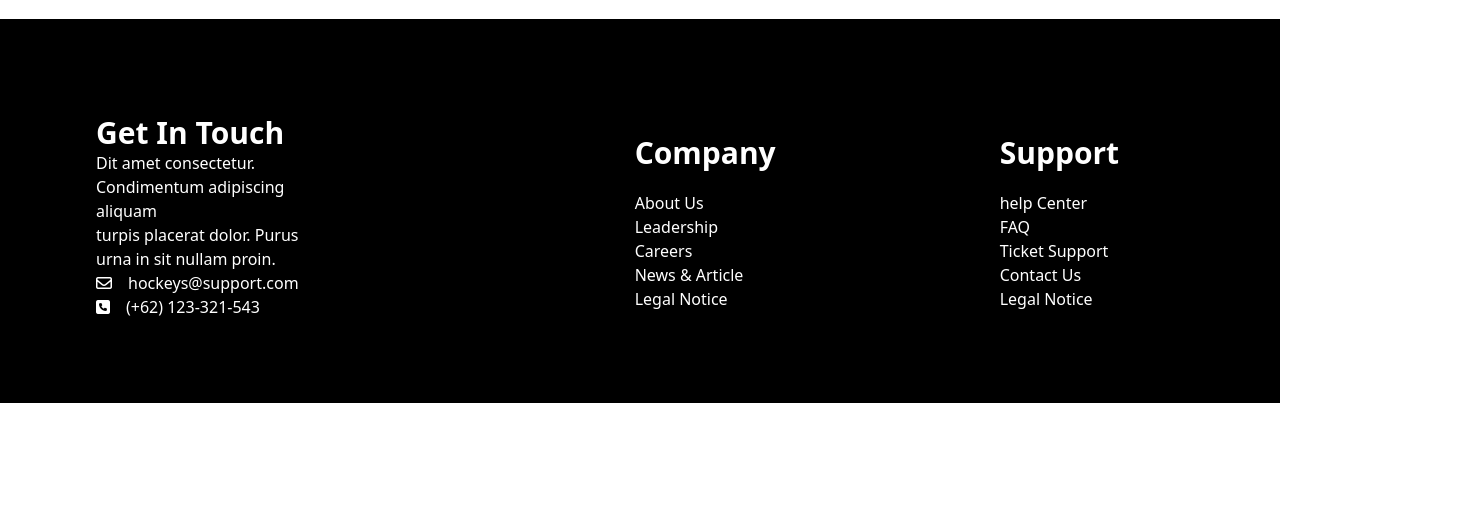
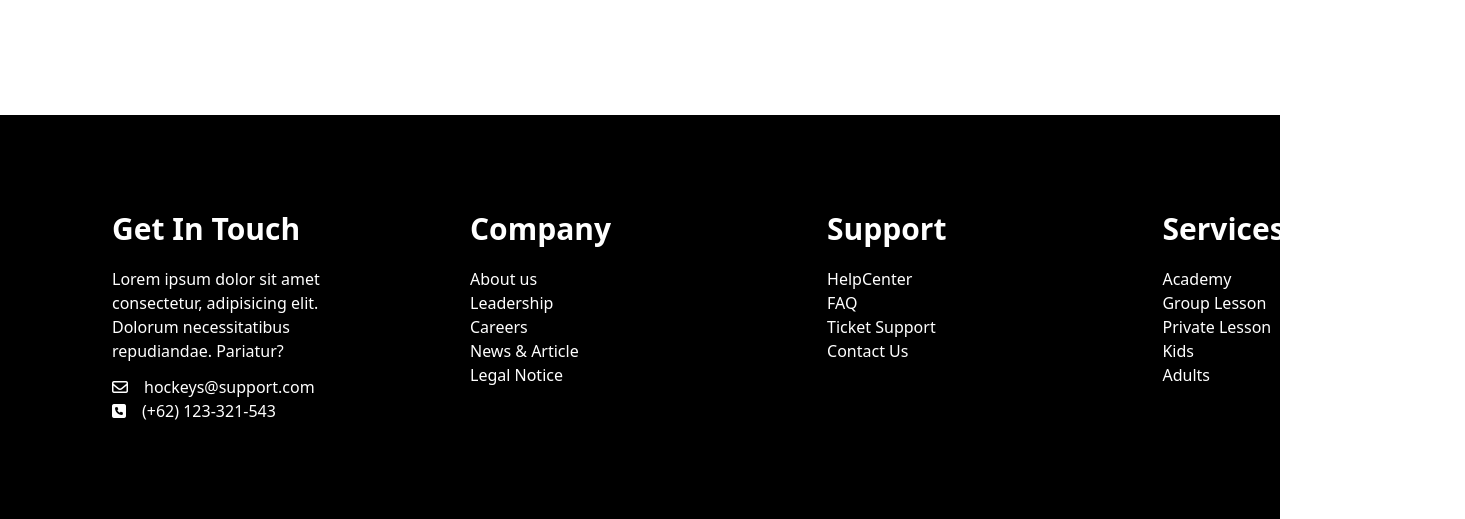
Before and after one commit to dvlprtanvir/Hockeys-R8-A3, a plain HTML site: page index.html in a window 1280 px wide. Shown: the part 3989-4508 px from the top of the page, 1465 px wide, since content can reach past the window. Before the commit the page ends 4392 px from the top, so only its background shows below. Drawn offline with nearby package versions, Linux system fonts and the light colour scheme.

Commit message:
footer updated

```diff
--- a/index.html
+++ b/index.html
@@ -506,14 +506,16 @@
 
     </main>
 
-    <footer class="bg-black h-96 text-white text-left   flex  ">
-        <div class=" w-1/3  h-[100%]   px-24 py-24  ">
 
-            <h3 class="text-3xl font-bold">Get In Touch</h3>
-            <p class="">Dit amet consectetur. Condimentum adipiscing aliquam <br> turpis placerat dolor. Purus urna
-                in
-                sit nullam
-                proin. </p>
+
+    <footer>
+        <div
+            class="bg-black text-white text-left   grid grid-cols-1 lg:grid-cols-4 gap-6 lg:px-24 px-8 mx-auto mt-24  ">
+            <div class="  px-4 py-24  ">
+
+                <h3 class="text-3xl font-bold mb-5">Get In Touch</h3>
+                <p class="mb-3">Lorem ipsum dolor sit amet consectetur, adipisicing elit. Dolorum necessitatibus
+                    repudiandae. Pariatur?</p>
                 <div class="flex items-center justify-start space-x-4">
                     <i class="fa-regular fa-envelope"></i>
                     <p>hockeys@support.com</p>
@@ -524,53 +526,22 @@
                 </div>
 
             </div>
-        <div class=" w-2/3  h-[100%]   px-24 py-24  ">
 
-            <div class="flex ">
-                <div class="mx-28">
-                    <h3 class="text-3xl font-bold my-5">Company</h3>
-                    <h6>About Us</h6>
-                    <h6>Leadership</h6>
-                    <h6>Careers</h6>
-                    <h6>News & Article</h6>
-                    <h6>Legal Notice</h6>
+            <div class="grid grid-flow-row lg:grid-flow-col gap-6">
+                <div class="     px-24 py-24  ">
+                    <h3 class="text-3xl font-bold mb-5">Company</h3>
+                    <p class="">About us <br> Leadership <br> Careers <br> News & Article <br>Legal Notice</p>
                 </div>
-                <div class="mx-28">
-                    <h3 class="text-3xl font-bold my-5" >Support</h3>
-                    <h6>help Center</h6>
-                    <h6>FAQ</h6>
-                    <h6>Ticket Support</h6>
-                    <h6>Contact Us</h6>
-                    <h6>Legal Notice</h6>
+                <div class="     px-24 py-24  ">
+                    <h3 class="text-3xl font-bold mb-5">Support</h3>
+                    <p class="">HelpCenter <br> FAQ <br> Ticket Support <br> Contact Us </p>
                 </div>
-                <div class="mx-28">
-                    <h3 class="text-3xl font-bold my-5">Services</h3>
-                    <h6>Group Lesson</h6>
-                    <h6>Private Lesson</h6>
-                    <h6>Careers</h6>
-                    <h6>Hockey for kids</h6>
-                    <h6>Hockey for adults</h6>
+                <div class="     px-24 py-24  ">
+                    <h3 class="text-3xl font-bold mb-5">Services</h3>
+                    <p class="">Academy <br> Group Lesson <br> Private Lesson  <br> Kids <br> Adults </p>
                 </div>
-
             </div>
-
-
-
         </div>
-        <!-- <div>
-            <div>
-                <h3>Company</h3>
-                <h6>About Us</h6>
-                <h6>Leadership</h6>
-                <h6>Careers</h6>
-                <h6>News & Article</h6>
-                <h6>Legal Notice</h6>
-            </div>
-            <div>Support</div>
-            <div>Service</div>
-
-        </div> -->
-
 
 
 
```
Lines whose indentation alone changed are shown as unchanged.
